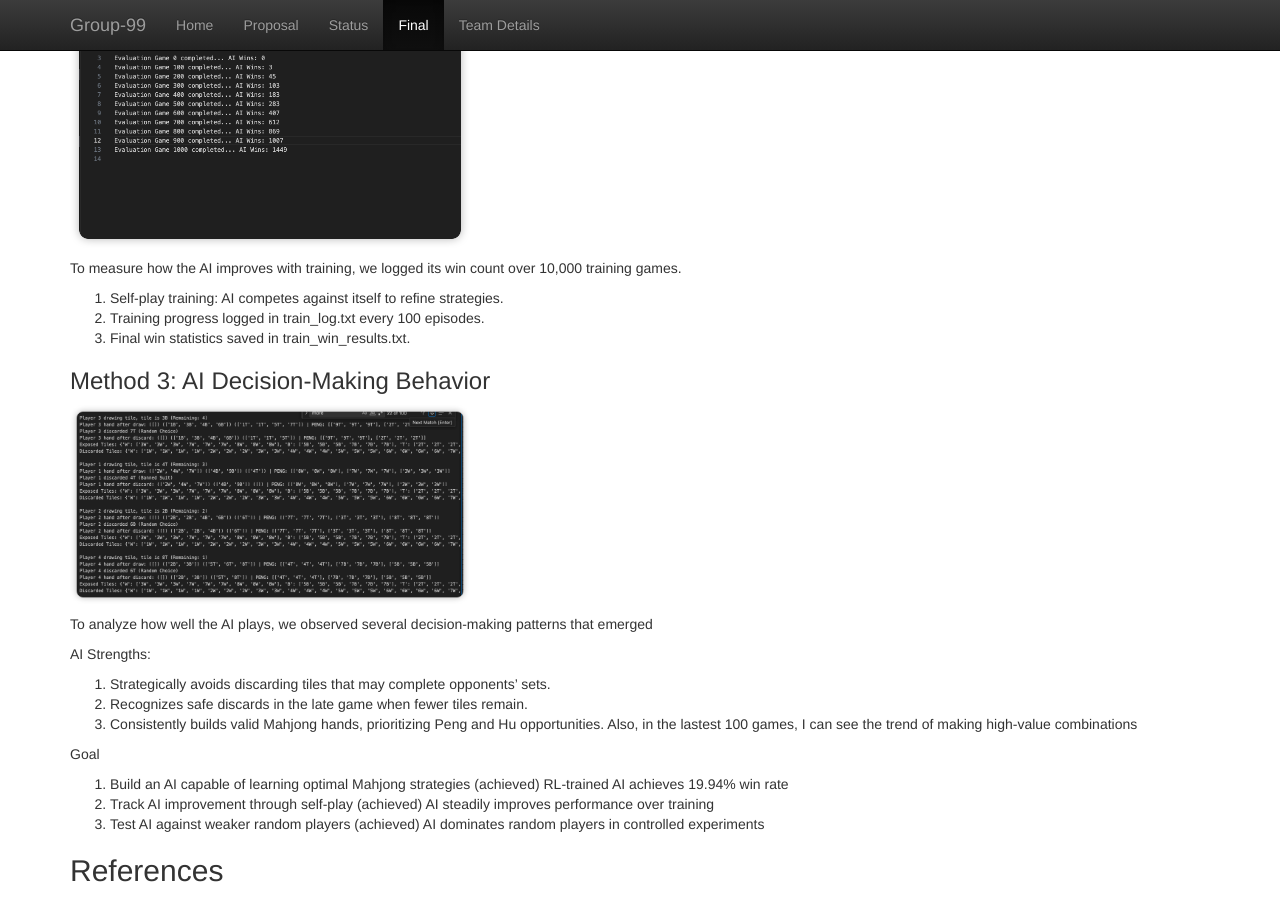
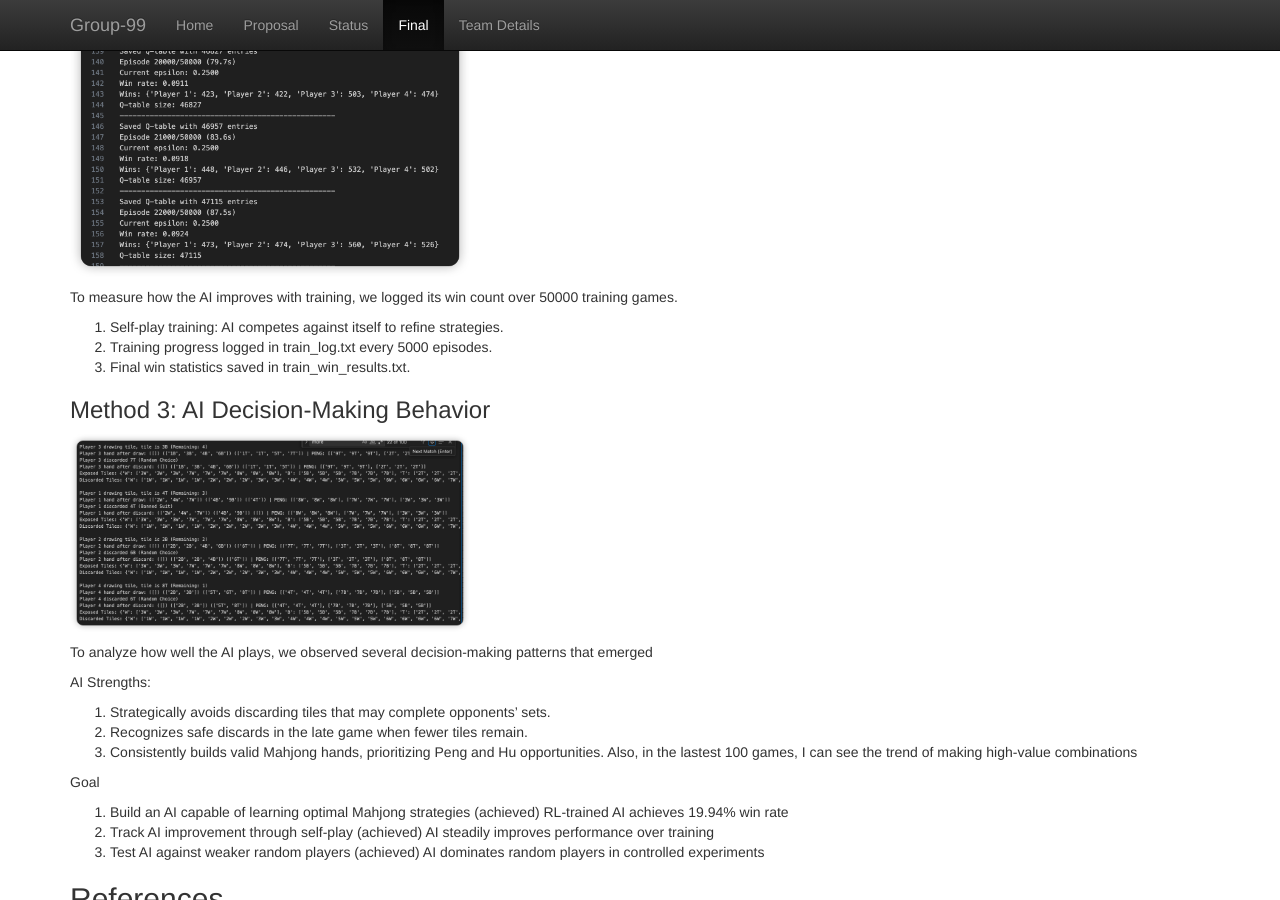
Before and after one commit to lzxtxdys/Sichuan-Mahjong, a Jekyll site: the page built from docs/final.md, in a window 1280 px wide and 900 px high, scrolled down 3039 px. Built offline with Jekyll 4.4.1, drawn with Linux system fonts in a browser that asks for light colours.

Commit message:
little modification

```diff
--- a/docs/final.md
+++ b/docs/final.md
@@ -73,9 +73,9 @@ In this photo, you can see that 1AI winning games count is 20 times of the 4AI o
 ### Method 2: Learning Over Time
 <img src="images/problem4.png" alt="Problem Diagram" width="400">
 
-To measure how the AI improves with training, we logged its win count over 10,000 training games.
+To measure how the AI improves with training, we logged its win count over 50000 training games.
 1. Self-play training: AI competes against itself to refine strategies.
-2. Training progress logged in train_log.txt every 100 episodes.
+2. Training progress logged in train_log.txt every 5000 episodes.
 3. Final win statistics saved in train_win_results.txt.
 
 ### Method 3: AI Decision-Making Behavior
```
Also changed, not shown: docs/images/iShot_2025-03-18_22.48.29.png (deleted), docs/images/problem3.png, docs/images/problem4.png.
